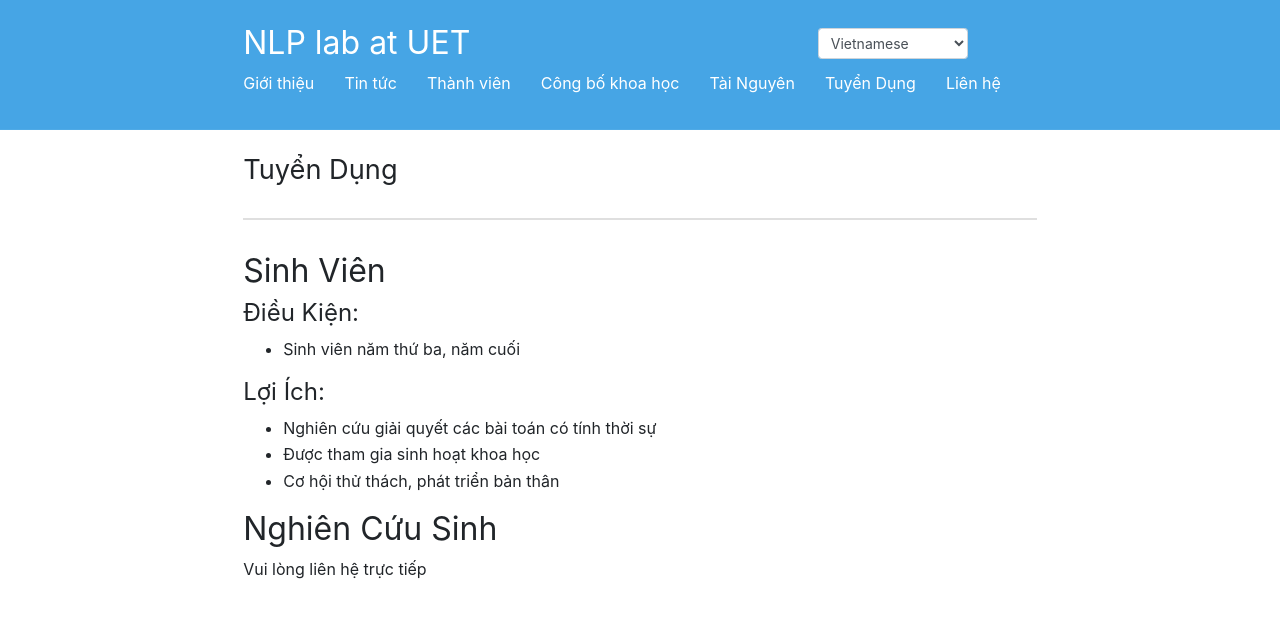
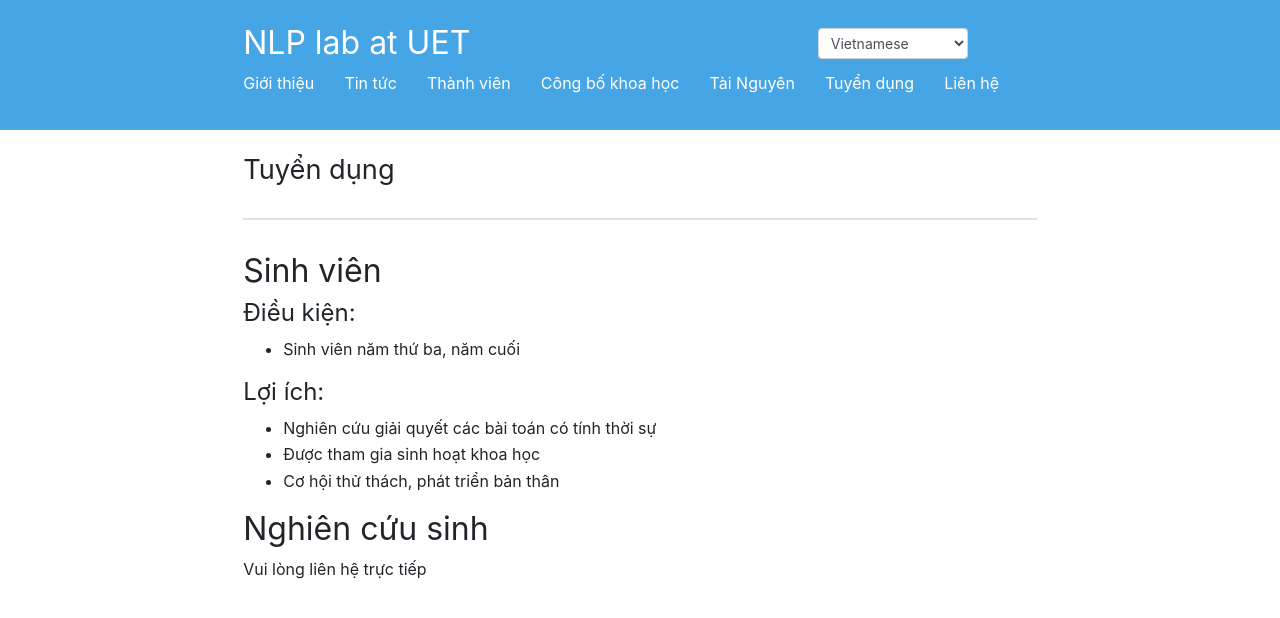
Before and after one commit to uetnlp/uetnlp.github.io, a Jekyll site: the page built from Recruitment.md, in a window 1280 px wide. Shown: the top 618 px of the page. Built offline with Jekyll 4.4.1, drawn with Linux system fonts in a browser that asks for light colours; our own code applies the rules of GitHub Pages for plain Markdown files.

```diff
--- a/Recruitment.md
+++ b/Recruitment.md
@@ -1,18 +1,18 @@
 ---
-title: "Tuyển Dụng"
+title: "Tuyển dụng"
 permalink: "/recruitment/"
 ---
-# Tuyển Dụng
+# Tuyển dụng
 ---
 
-## Sinh Viên
-#### Điều Kiện:
+## Sinh viên
+#### Điều kiện:
 * Sinh viên năm thứ ba, năm cuối
 
-#### Lợi Ích:
+#### Lợi ích:
 * Nghiên cứu giải quyết các bài toán có tính thời sự
 * Được tham gia sinh hoạt khoa học
 * Cơ hội thử thách, phát triển bản thân
 
-## Nghiên Cứu Sinh
+## Nghiên cứu sinh
 Vui lòng liên hệ trực tiếp
```
